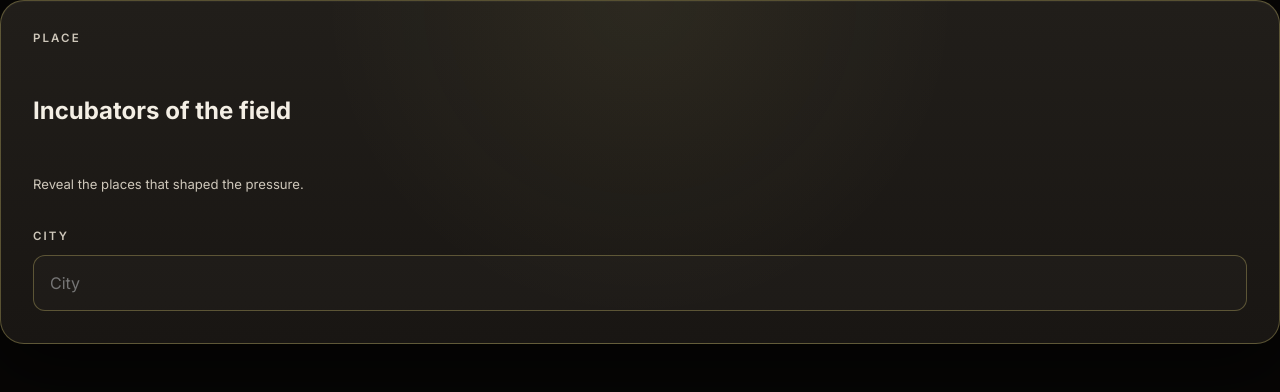
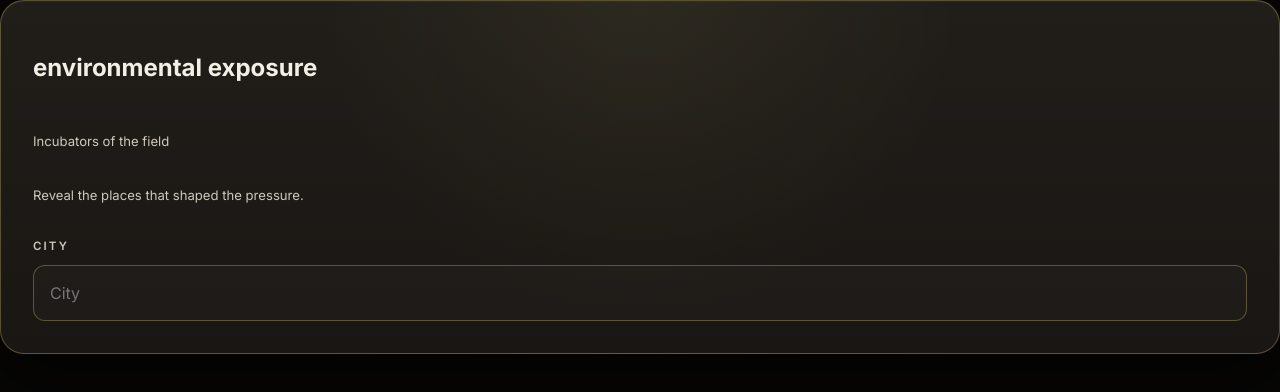
Before and after one commit to seanmphelps-ai/seen-universe, a Next.js app: page /foundation/location in a window 1280 px wide. Shown: the top 392 px of the page. Built offline with nearby package versions, Linux system fonts and the light colour scheme.

Commit message:
Name the location card environmental exposure
Name the location card environmental exposure.

```diff
--- a/app/foundation/location/page.tsx
+++ b/app/foundation/location/page.tsx
@@ -5,15 +5,16 @@ import { LocationAutocompleteInput } from '../../../components/LocationAutocompl
 import { LocationPressureCards } from '../../../components/LocationPressureCards';
 import type { SketchId } from '../../../lib/location/pressure';
 
-export default function ForgeLocationPage() {
+/** Location card. Its label is environmental exposure. */
+export default function LocationPage() {
   const [label, setLabel] = useState('');
   const [locked, setLocked] = useState<SketchId | null>(null);
 
   return (
     <main className="seenAlivePage">
-      <section className="seenPanel seenFlowForm">
-        <span className="seenLabel">Place</span>
-        <h1>Incubators of the field</h1>
+      <section className="seenPanel seenFlowForm" aria-labelledby="location-card-title">
+        <h1 id="location-card-title">environmental exposure</h1>
+        <p className="seenFieldSupport">Incubators of the field</p>
         <p className="seenFieldSupport">Reveal the places that shaped the pressure.</p>
         <div className="seenField">
           <label className="seenLabel" htmlFor="location-q">
--- a/app/styles/flow.css
+++ b/app/styles/flow.css
@@ -215,7 +215,7 @@
   opacity: 0.72;
 }
 
-/* Place — The Forge */
+/* Location card — environmental exposure */
 .seenForgePage {
   position: relative;
   min-height: 100svh;
--- a/lib/location/types.ts
+++ b/lib/location/types.ts
@@ -1,7 +1,7 @@
 // SEEN Location V1 — canonical contract.
 //
 // Scope: this is the tightened V1 spec, which supersedes the older
-// 25-question / full Environmental Forge scope. V1 deliberately omits
+// 25-question / full environmental-exposure scope. V1 deliberately omits
 // percentile/extremity normalization, pressure/support composite scores,
 // and multi-location accumulation — those belonged to the older, wider
 // spec. V1 keeps only: exposure, one real Material Field vertical slice,
```
Also changed, not shown: 4 other files (tests, documents, lock files or other folders).
